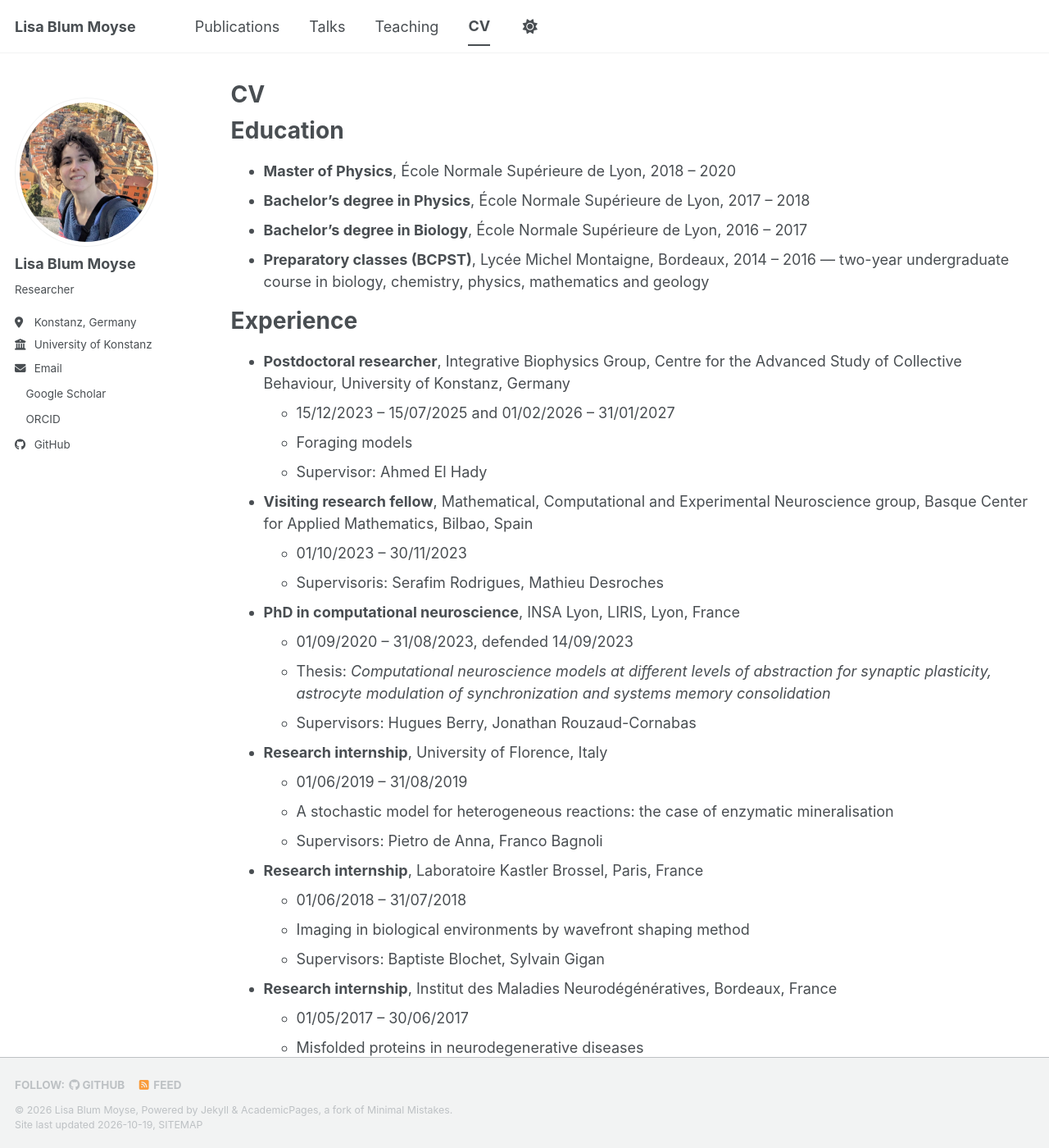
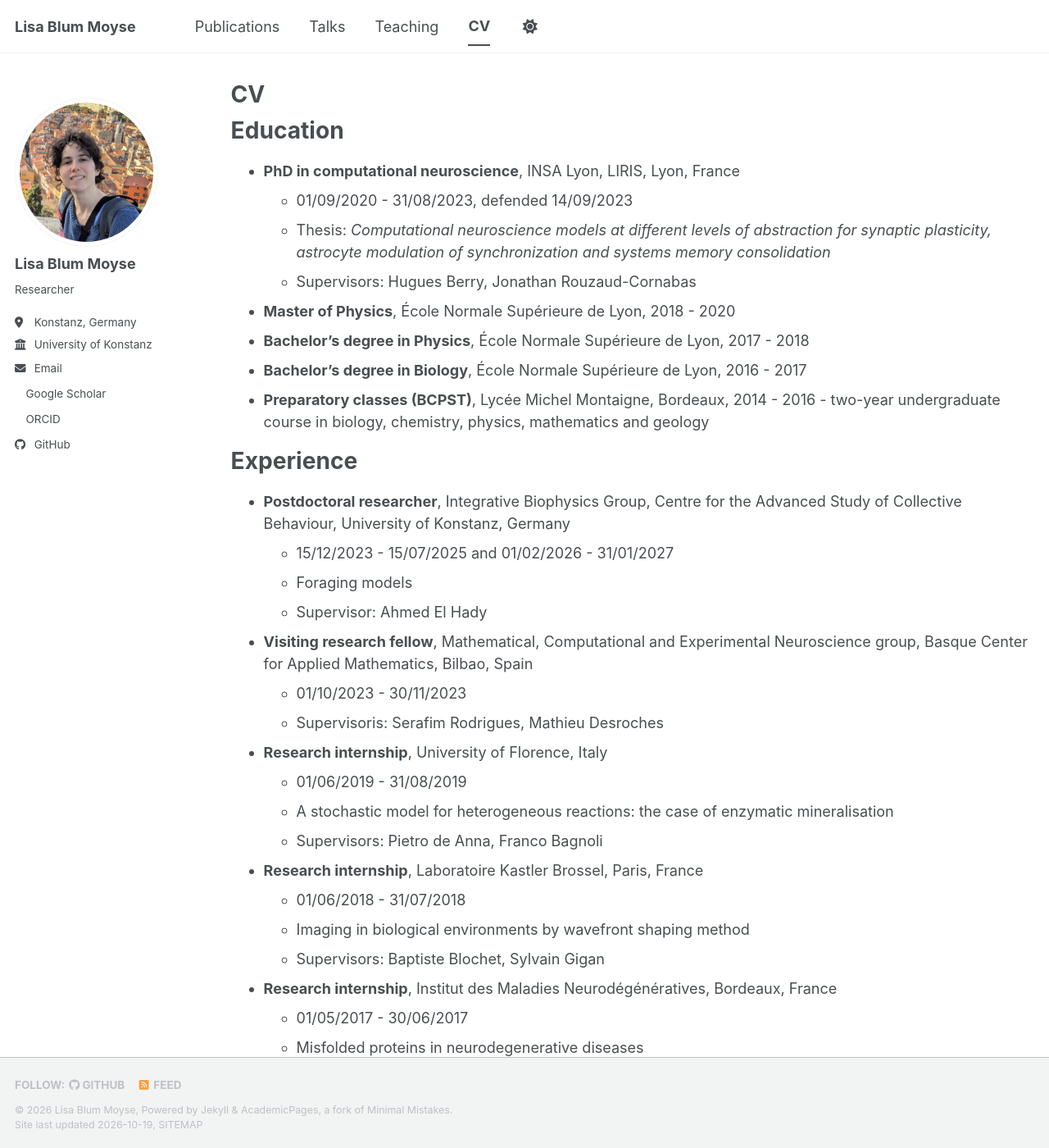
Before and after one commit to lblummoyse/lblummoyse.github.io, a Jekyll site: the page built from _pages/cv.md, in a window 1280 px wide and 1400 px high. Shown: the whole window at 82% size. Built offline with Jekyll 4.4.1, drawn with Linux system fonts in a browser that asks for light colours; a style sheet for code colours, icons or effects is not loaded.

Commit message:
Update cv.md

```diff
--- a/_pages/cv.md
+++ b/_pages/cv.md
@@ -11,39 +11,38 @@ redirect_from:
 
 Education
 ======
-* **Master of Physics**, École Normale Supérieure de Lyon, 2018 – 2020
-* **Bachelor's degree in Physics**, École Normale Supérieure de Lyon, 2017 – 2018
-* **Bachelor's degree in Biology**, École Normale Supérieure de Lyon, 2016 – 2017
-* **Preparatory classes (BCPST)**, Lycée Michel Montaigne, Bordeaux, 2014 – 2016 — two-year undergraduate course in biology, chemistry, physics, mathematics and geology
+* **PhD in computational neuroscience**, INSA Lyon, LIRIS, Lyon, France
+  * 01/09/2020 - 31/08/2023, defended 14/09/2023
+  * Thesis: *Computational neuroscience models at different levels of abstraction for synaptic plasticity, astrocyte modulation of synchronization and systems memory consolidation*
+  * Supervisors: Hugues Berry, Jonathan Rouzaud-Cornabas
+* **Master of Physics**, École Normale Supérieure de Lyon, 2018 - 2020
+* **Bachelor's degree in Physics**, École Normale Supérieure de Lyon, 2017 - 2018
+* **Bachelor's degree in Biology**, École Normale Supérieure de Lyon, 2016 - 2017
+* **Preparatory classes (BCPST)**, Lycée Michel Montaigne, Bordeaux, 2014 - 2016 - two-year undergraduate course in biology, chemistry, physics, mathematics and geology
 
 Experience
 ======
 * **Postdoctoral researcher**, Integrative Biophysics Group, Centre for the Advanced Study of Collective Behaviour, University of Konstanz, Germany
-  * 15/12/2023 – 15/07/2025 and 01/02/2026 – 31/01/2027
+  * 15/12/2023 - 15/07/2025 and 01/02/2026 - 31/01/2027
   * Foraging models
   * Supervisor: Ahmed El Hady
 
 * **Visiting research fellow**, Mathematical, Computational and Experimental Neuroscience group, Basque Center for Applied Mathematics, Bilbao, Spain
-  * 01/10/2023 – 30/11/2023
+  * 01/10/2023 - 30/11/2023
   * Supervisoris: Serafim Rodrigues, Mathieu Desroches
 
-* **PhD in computational neuroscience**, INSA Lyon, LIRIS, Lyon, France
-  * 01/09/2020 – 31/08/2023, defended 14/09/2023
-  * Thesis: *Computational neuroscience models at different levels of abstraction for synaptic plasticity, astrocyte modulation of synchronization and systems memory consolidation*
-  * Supervisors: Hugues Berry, Jonathan Rouzaud-Cornabas
-
 * **Research internship**, University of Florence, Italy
-  * 01/06/2019 – 31/08/2019
+  * 01/06/2019 - 31/08/2019
   * A stochastic model for heterogeneous reactions: the case of enzymatic mineralisation
   * Supervisors: Pietro de Anna, Franco Bagnoli
 
 * **Research internship**, Laboratoire Kastler Brossel, Paris, France
-  * 01/06/2018 – 31/07/2018
+  * 01/06/2018 - 31/07/2018
   * Imaging in biological environments by wavefront shaping method
   * Supervisors: Baptiste Blochet, Sylvain Gigan
 
 * **Research internship**, Institut des Maladies Neurodégénératives, Bordeaux, France
-  * 01/05/2017 – 30/06/2017
+  * 01/05/2017 - 30/06/2017
   * Misfolded proteins in neurodegenerative diseases
   * Supervisors: Benjamin Dehay, Erwan Bezard
 
```
